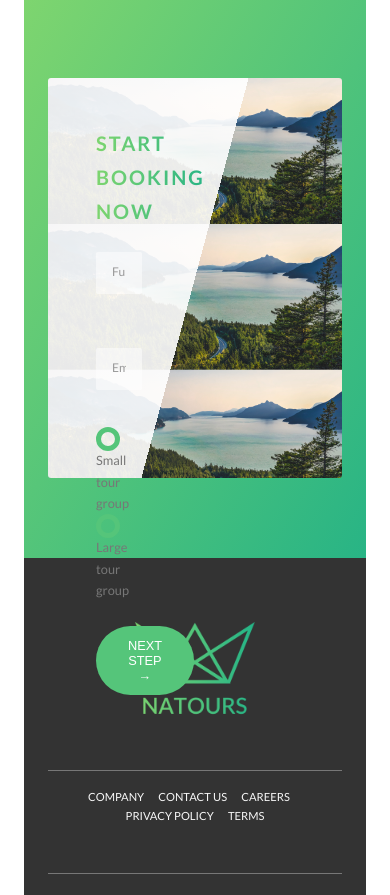
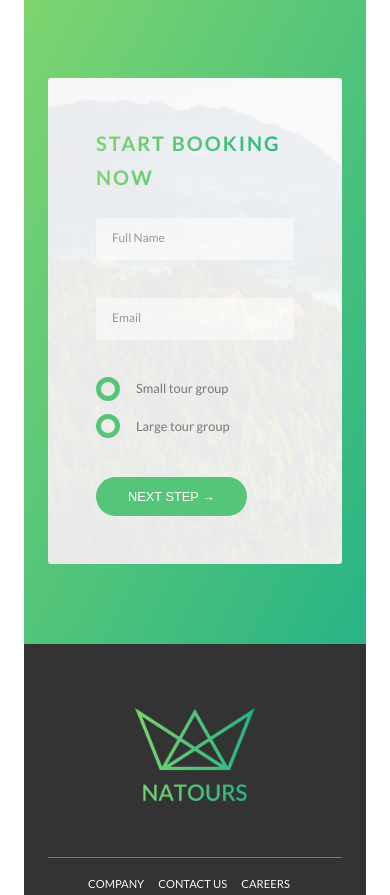
Before and after one commit to khonoridez/U-Sass, a website: page Natours/index.html in a window 390 px wide. Shown: the part 5994-6889 px from the top of the page. Drawn offline with Linux system fonts and the light colour scheme.

Commit message:
Media query for form (book)

```diff
--- a/Natours/sass/components/_form.scss
+++ b/Natours/sass/components/_form.scss
@@ -18,6 +18,10 @@
         display: block;
 
         transition: all .3s;
+
+        @include respond(tab-port) {
+            width: 100%;
+        }
 
         &:focus {
             outline: none;
@@ -57,6 +61,11 @@
     &__radio-group {
         width: 49%;
         display: inline-block;
+
+        @include respond(tab-port) {
+            width: 100%;
+            margin-bottom: 2rem;
+        }
     }
 
     &__radio-input {
--- a/Natours/sass/pages/_home.scss
+++ b/Natours/sass/pages/_home.scss
@@ -73,10 +73,37 @@
     border-radius: $border-radius;
     box-shadow: 0 1.5 4rem rgba($color-black, .2);
 
-    height: 50rem;
+    @include respond(tab-land) {
+        background-image: linear-gradient(
+            105deg,
+            rgba($color-white, .9) 0%,
+            rgba($color-white, .9) 65%,
+            transparent 65%
+            ),
+            url('../img/nat-10.jpg');
+        background-size: cover;
+    }
+
+    @include respond(tab-port) {
+        background-image: linear-gradient(
+            to right,
+            rgba($color-white, .9) 0%,
+            rgba($color-white, .9) 100%
+            ),
+            url('../img/nat-10.jpg');
+        background-size: cover;
+    }
 
     &__form {
         width: 50%;
         padding: 6rem;
+
+        @include respond(tab-land) {
+            width: 65%;
+        }
+
+        @include respond(tab-port) {
+            width: 100%;
+        }
     }
 }
```
Also changed, not shown: Natours/css/style.css.
